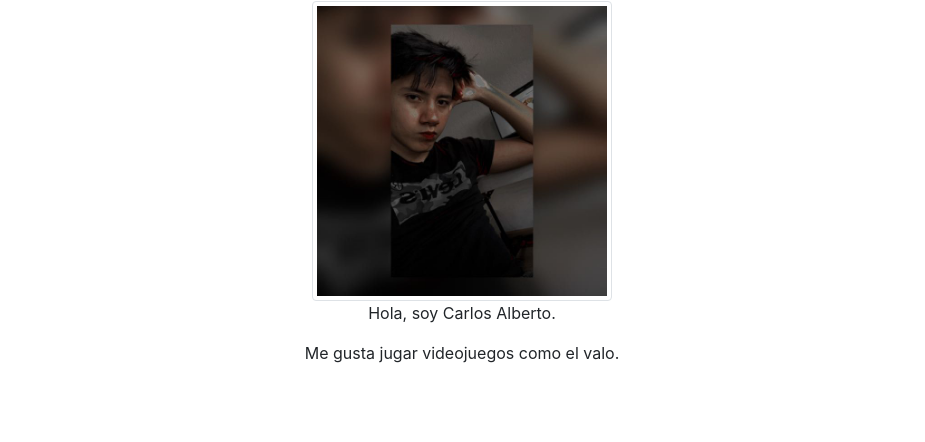
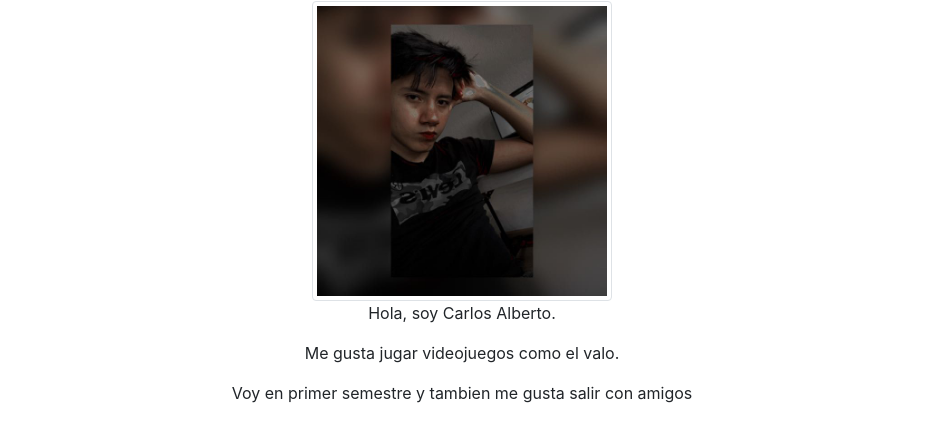
Before and after one commit to Carlitosandia/FinalProject-CursoGitCD, a plain HTML site: page index.html in a window 1280 px wide. Shown: the part 74-516 px from the top of the page, without its empty margins (178-1103 px from the left). Drawn offline with nearby package versions, Linux system fonts and the light colour scheme.

```diff
--- a/index.html
+++ b/index.html
@@ -34,6 +34,7 @@
             <p class="display-6">Hola, soy Carlos Alberto.</p>
             <!-- Añadir lo que les guste hacer en el siguiente parrafo. Ejemplo: <p>Me gusta jugar videojuegos 🕹</p> -->
             <p class="display-6">Me gusta jugar videojuegos como el valo.</p>
+            <p class="dispaly-6">Voy en primer semestre y tambien me gusta salir con amigos</p>
         </div>
     </div>
 </body>
```
